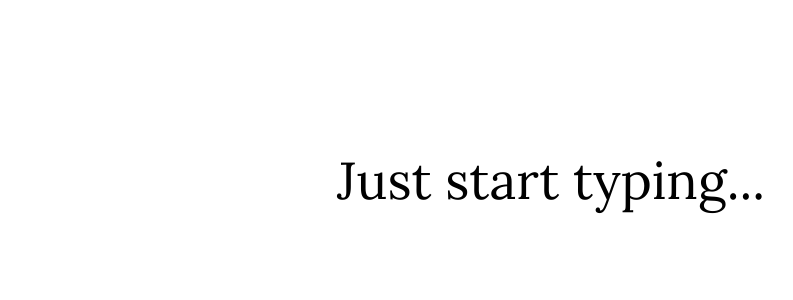
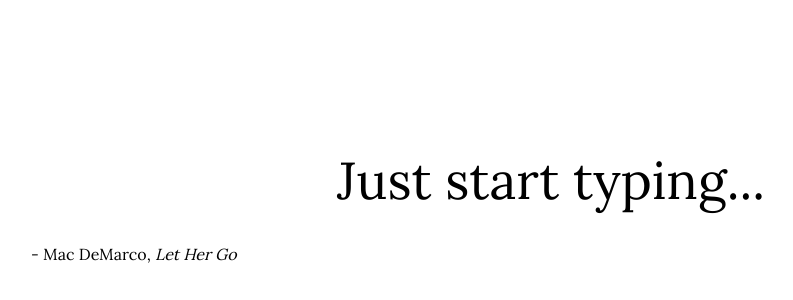
Before and after one commit to plondon/julia, a website: page index.html in a window 1280 px wide. Shown: the part 220-520 px from the top of the page, without its empty margins (97-890 px from the left). Drawn offline with nearby package versions, Linux system fonts and the light colour scheme.

Commit message:
last poem

```diff
--- a/index.html
+++ b/index.html
@@ -72,7 +72,7 @@
                     - <span class="author">J.D. Salinger</span>, <span class="work">Nine Stories</span>
                 </div>
             </li>
-            <li class="last">
+            <li>
                 <div class="quote big">
                     You wear sandals in the snow / And a smile that won't wash away / Can you look out the window / Without your shadow getting in the way?
                 </div>
@@ -80,7 +80,18 @@
                     - <span class="author">Sarah McLachlan (lol)</span>, <span class="work">Building a Mystery</span>
                 </div>
             </li>
+            <li class="last">
+                <div class="quote big">
+                    Tell her that you'll be there, if you'll really be there /
+                    Separation's supposed to make the heart grow fond /
+                    But it don't
+                </div>
+                - <span class="author">Mac DeMarco</span>, <span class="work">Let Her Go</span>
+            </li>
         </ul>
+
+        <iframe width="420" height="315" style="display: none;" src="http://www.youtube.com/embed/iT_XB9mhPnY?autoplay=1">
+        </iframe>
 
         <div class="next"></div>
         <script src="js/main.js"></script>
```
